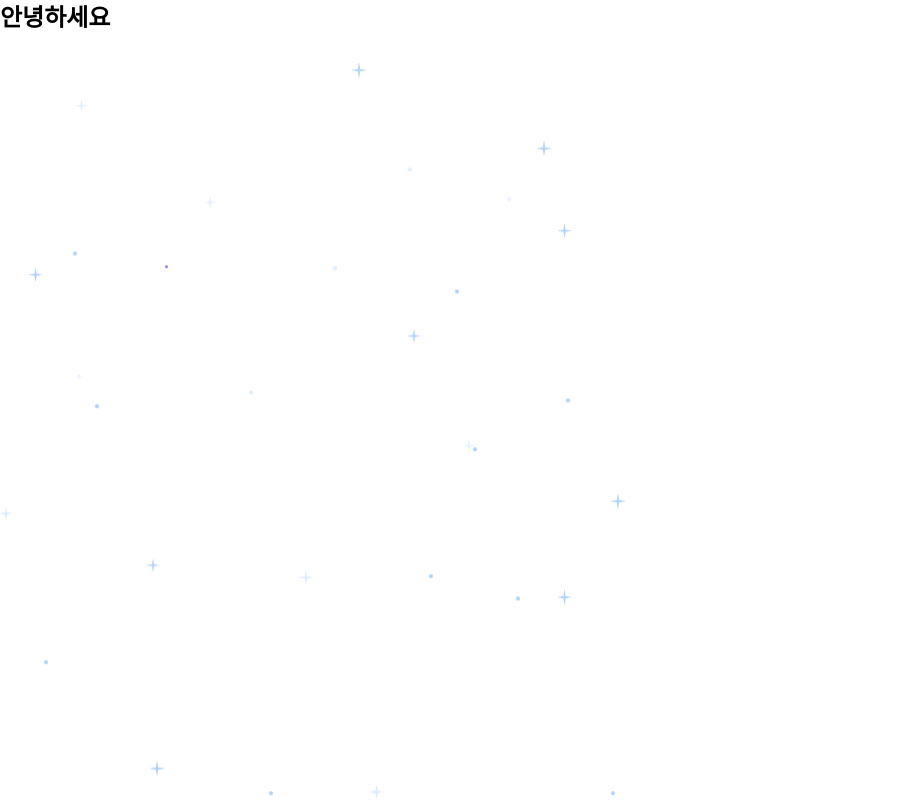
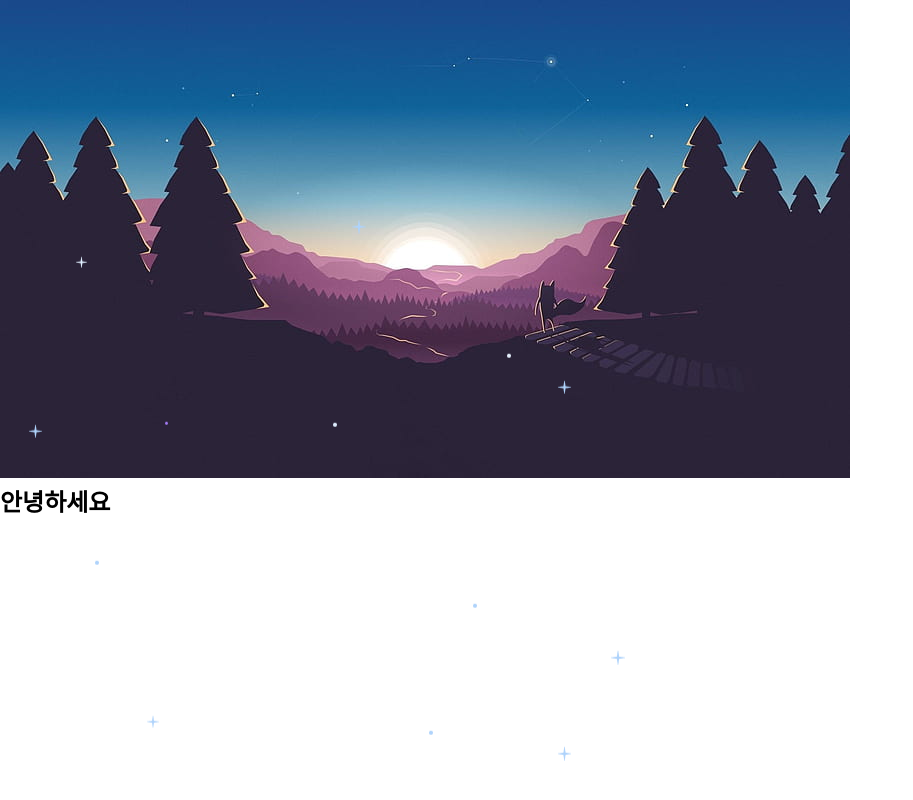
Before and after one commit to Regulus55/Regulus55.github.io, a React (Create React App) app: page / in a window 1280 px wide. Shown: the top 800 px of the page, without its empty margins (0-913 px from the left). Built offline with nearby package versions, Linux system fonts and the light colour scheme.

Commit message:
hero test

```diff
--- a/src/components/wrapper/ParallaxWrapper.tsx
+++ b/src/components/wrapper/ParallaxWrapper.tsx
@@ -5,7 +5,7 @@ import { HeroSection } from "../../pages";
 const ParallaxWrapper = ({ children }: { children: React.ReactNode }) => {
   return (
     <div className="relative">
-      <section className="h-[100vh] z-0 relative bg-gray-500">
+      <section className="h-[100vh] z-0 relative">
         <HeroSection />
       </section>
 
--- a/src/data/AboutMeData.tsx
+++ b/src/data/AboutMeData.tsx
@@ -12,6 +12,6 @@ export const AboutMeData = [
   {
     title: "사용자와 팀원의 입장에서 생각합니다",
     content:
-        "사용자의 입장에서 생각하며 UI/UX를 설계하고 성능을 최적화하는 것을 추구합니다. 또한 의견이 다른 사람의 관점을 존중하며, 열린 자세로 피드백을 수용하고 더 나은 결과를 만들어 나가고자 합니다. 저의 부족한 점을 인정하고 피드백을 수용하는 자세를 유지하며, 지속적으로 성장하겠습니다.",
+      "사용자의 입장에서 생각하며 UI/UX를 설계하고 성능을 최적화하는 것을 추구합니다. 또한 의견이 다른 사람의 관점을 존중하며, 열린 자세로 피드백을 수용하고 더 나은 결과를 만들어 나가고자 합니다. 저의 부족한 점을 인정하고 피드백을 수용하는 자세를 유지하며 지속적으로 성장하겠습니다.",
   },
 ];
--- a/src/pages/HeroSection.tsx
+++ b/src/pages/HeroSection.tsx
@@ -1,8 +1,13 @@
 const HeroSection = () => {
   return (
-    <div className="fixed top-0 left-0 w-full h-screen z-0 flex items-center justify-center">
-      <div className="text-center">
-        <h1 className="text-5xl font-bold">안녕하세요</h1>
+    <div className="relative w-full h-screen">
+      <img
+        src="/images/background/nat.jpg"
+        alt="Background"
+        className="absolute top-0 left-0 w-full h-full object-cover z-0"
+      />
+      <div className="relative z-10 flex items-center justify-center w-full h-full">
+        <h1 className="text-5xl font-bold text-gray-800">안녕하세요</h1>
       </div>
     </div>
   );
--- a/src/pages/Profile.tsx
+++ b/src/pages/Profile.tsx
@@ -10,14 +10,14 @@ const Profile = () => {
   return (
     <div className="relative flex flex-col items-start justify-center w-full max-w-7xl h-full p-10 rounded-3xl mt-52">
       <h1
-        className="text-7xl font-bold text-white ml-8 mb-4"
+        className="text-7xl font-bold text-white ml-4 mb-6"
         style={{
           textShadow: "6px 6px #757575",
         }}
       >
         PROFILE
       </h1>
-      <div className="relative flex items-center justify-start w-auto px-10 py-16 backdrop-blur-md bg-white/10 border border-white/30 rounded-xl shadow-lg p-6">
+      <div className="relative flex items-center justify-start w-auto pr-60 py-10 backdrop-blur-md bg-white/10 border border-white/30 rounded-xl shadow-lg p-6">
         <div className="flex items-left bg-white rounded-full ml-10 mr-20 border">
           <img
             src="/images/내달사진.jpg"
--- a/src/pages/Skills.tsx
+++ b/src/pages/Skills.tsx
@@ -12,7 +12,7 @@ const Skills = () => {
       >
         SKILLS
       </h1>
-      <div className="flex flex-wrap items-center justify-start p-8 backdrop-blur-md bg-white/10 border border-white/30 rounded-xl shadow-lg">
+      <div className="flex flex-wrap items-center justify-start p-6 backdrop-blur-md bg-white/10 border border-white/30 rounded-xl shadow-lg">
         {SkillsData.map((line, rowIndex) => (
           <div key={rowIndex} className="flex w-full justify-center">
             {line.map((skill, index) => (
```
Also changed, not shown: public/images/background/nat.jpg (added). Lines whose indentation alone changed are shown as unchanged.
